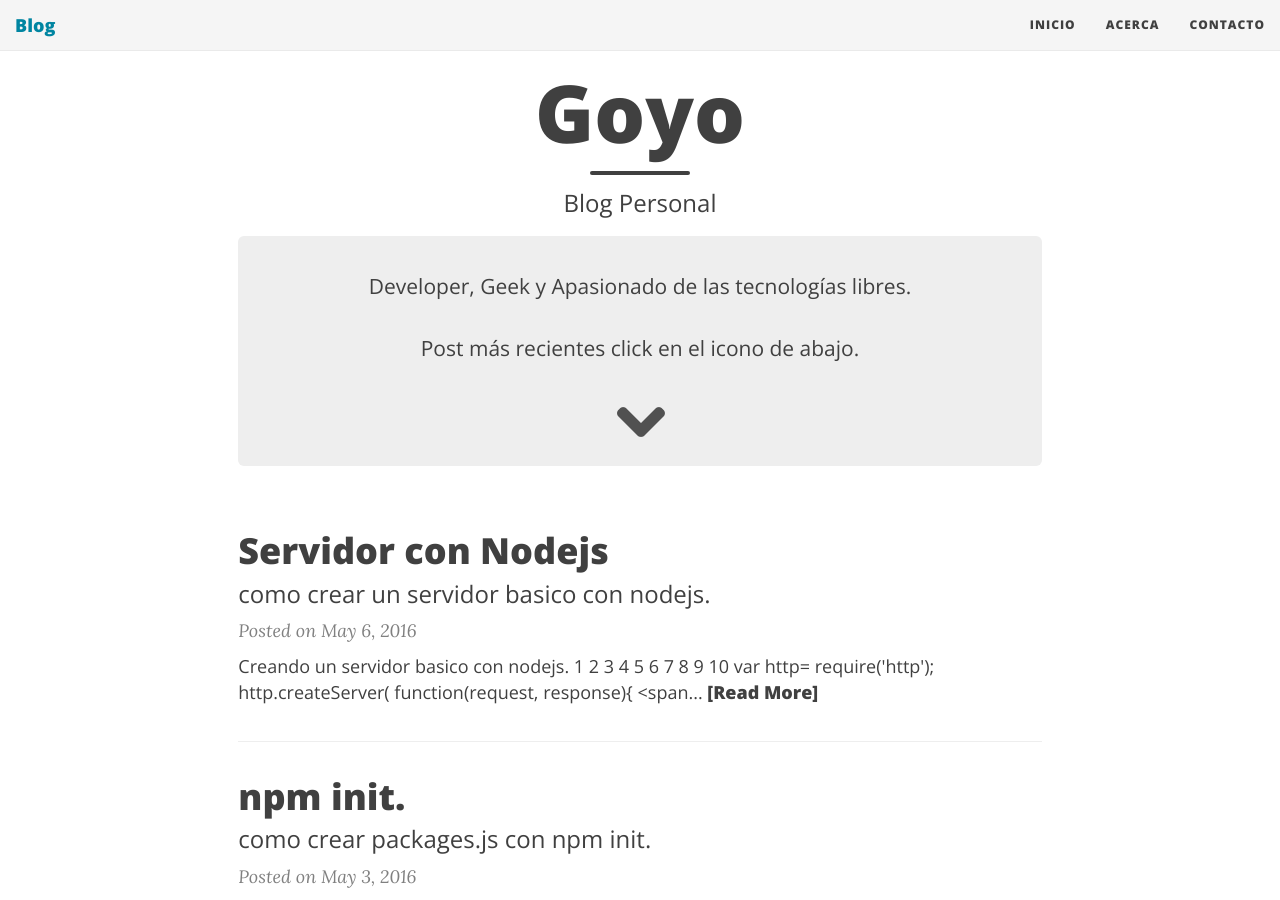
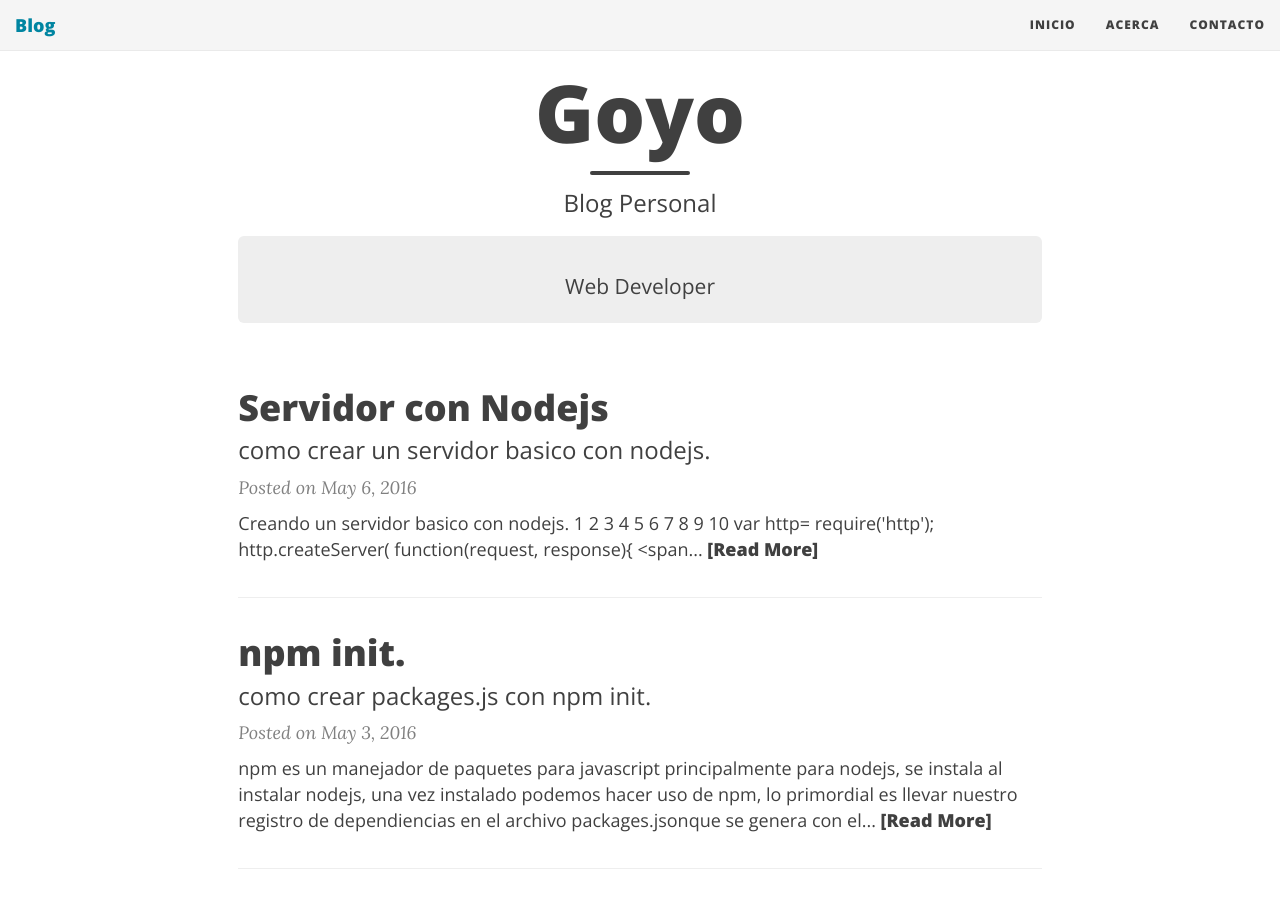
Before and after one commit to josegoyo/josegoyo.github.io, a Jekyll site: the page built from index.html, in a window 1280 px wide and 900 px high. Built offline with Jekyll 4.4.1, drawn with Linux system fonts in a browser that asks for light colours; nearby versions of some CDN libraries; the list of posts is cut into pages by our own code; comment, search, counter and statistics services are not loaded.

Commit message:
cambio descripción en el index

```diff
--- a/index.html
+++ b/index.html
@@ -6,13 +6,7 @@ comments: true
 ---
 
 <div class="main-explain-area jumbotron">
-  <p>Developer, Geek y Apasionado de las tecnologías libres.</p>
-  <p>Post más recientes click en el icono de abajo.</p>
-  <div id="img-cont">
-  	<a href="#info" id="rediccion_info" class="ancla">
-  		<img src="img/down.png" alt="down" id="img-down">
-  	</a>
-  </div>
+  <p>Web Developer</p>
 </div>
 
 <div class="posts-list" id="info">
```
